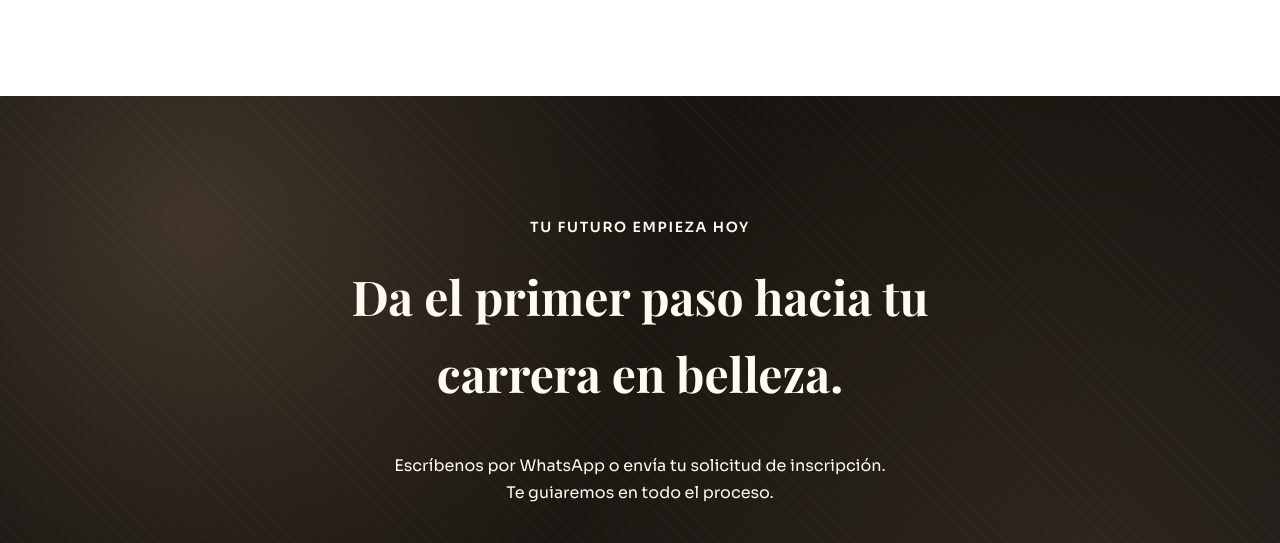
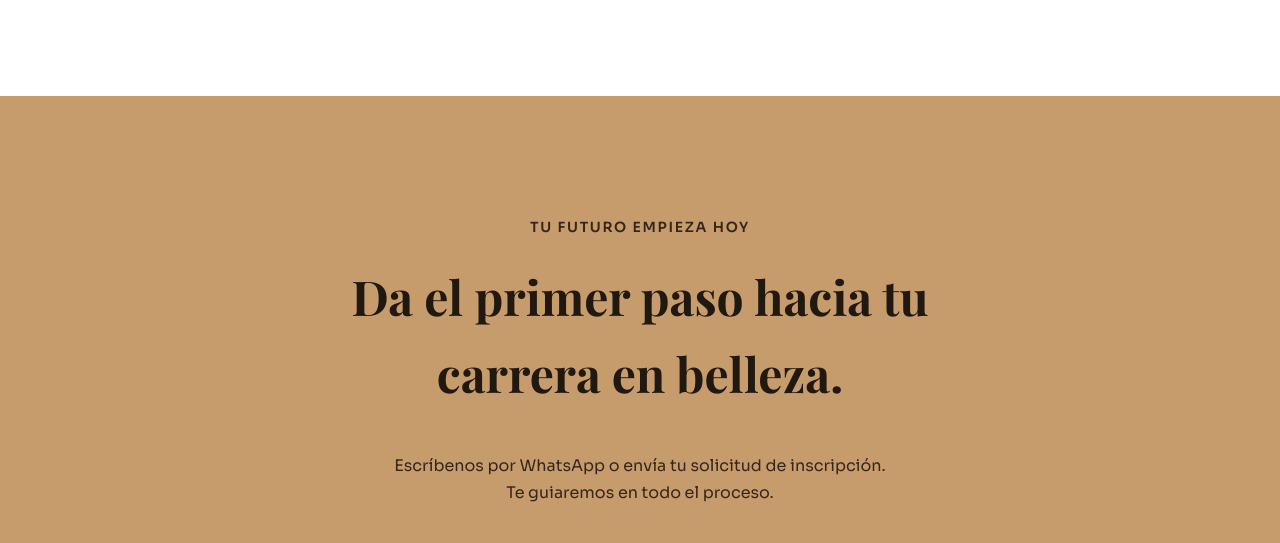
Before and after one commit to ebarreto1993/Vicorga-Academy, a website: page landing/index.html in a window 1280 px wide. Shown: the part 2702-3245 px from the top of the page. Drawn offline with nearby package versions, Linux system fonts and the light colour scheme; a web font is replaced by a local one.

Commit message:
fondo claro

```diff
--- a/landing/css/index.css
+++ b/landing/css/index.css
@@ -319,7 +319,7 @@
 .final-cta {
     position: relative;
     padding: 120px 0;
-    background: linear-gradient(135deg, #111111 0%, #1a1611 50%, #111111 100%);
+    background: #C69C6D;
     background-attachment: scroll;
     text-align: center;
 }
@@ -333,9 +333,9 @@
     z-index: 1;
 }
 .cta-content { position: relative; z-index: 2; }
-.final-cta h2 { font-family: var(--font-heading); font-size: clamp(32px, 4vw, 48px); color: #fffaf0; margin: 20px auto 40px; max-width: 600px; }
-.final-cta .subtitle { color:#fffaf0; font-size:14px; font-weight:600; letter-spacing:.12em; }
-.final-cta .cta-description { color:#fffaf0; font-size:16px; max-width:500px; margin:0 auto 40px; line-height:1.7; }
+.final-cta h2 { font-family: var(--font-heading); font-size: clamp(32px, 4vw, 48px); color: #21180f; margin: 20px auto 40px; max-width: 600px; }
+.final-cta .subtitle { color:#352619; font-size:14px; font-weight:600; letter-spacing:.12em; }
+.final-cta .cta-description { color:#352619; font-size:16px; max-width:500px; margin:0 auto 40px; line-height:1.7; }
 @media (max-width:768px) { .final-cta { padding:72px 0; } }
 
 /* ================= MEJORA ESTÉTICA PARA EL VIDEO ================= */
```
